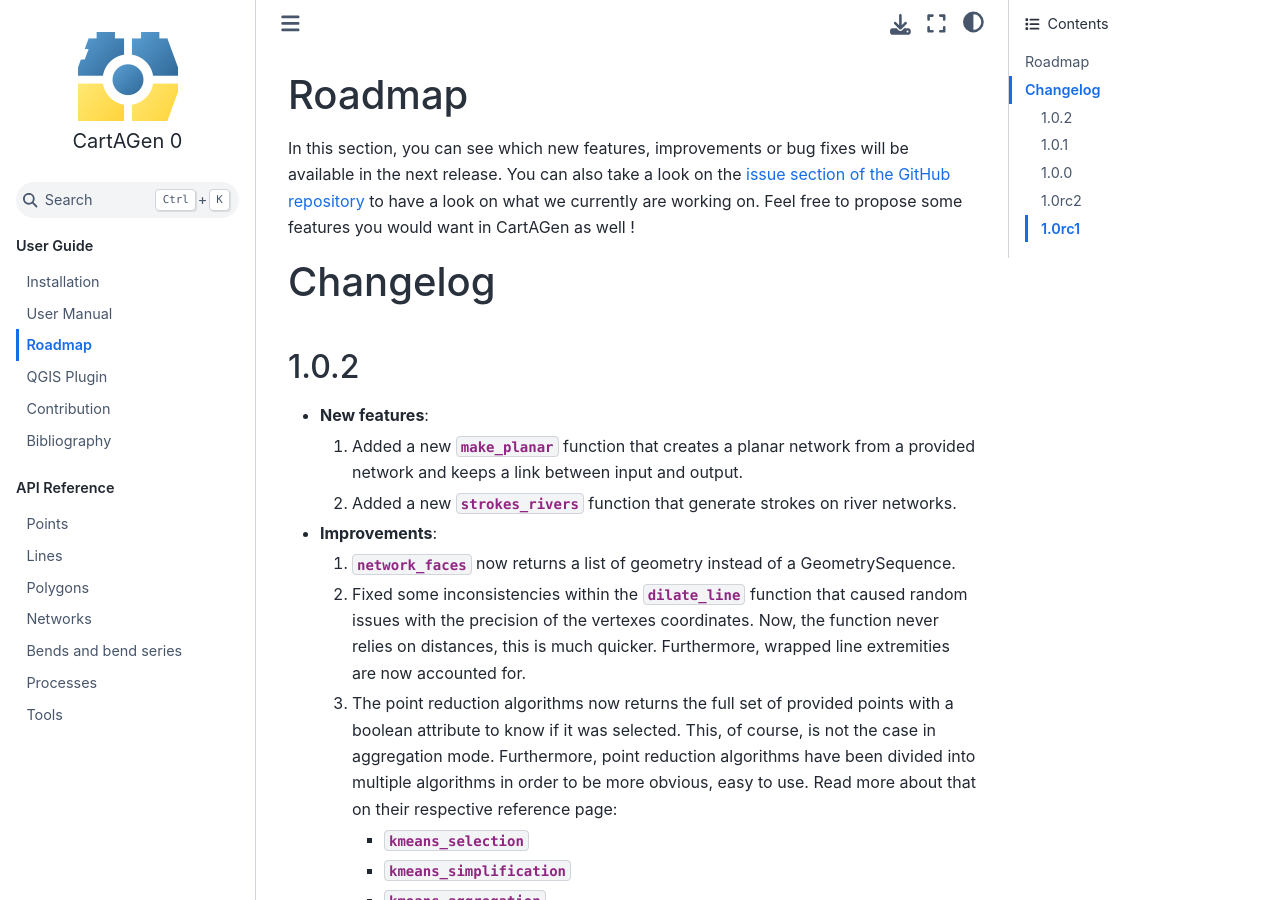
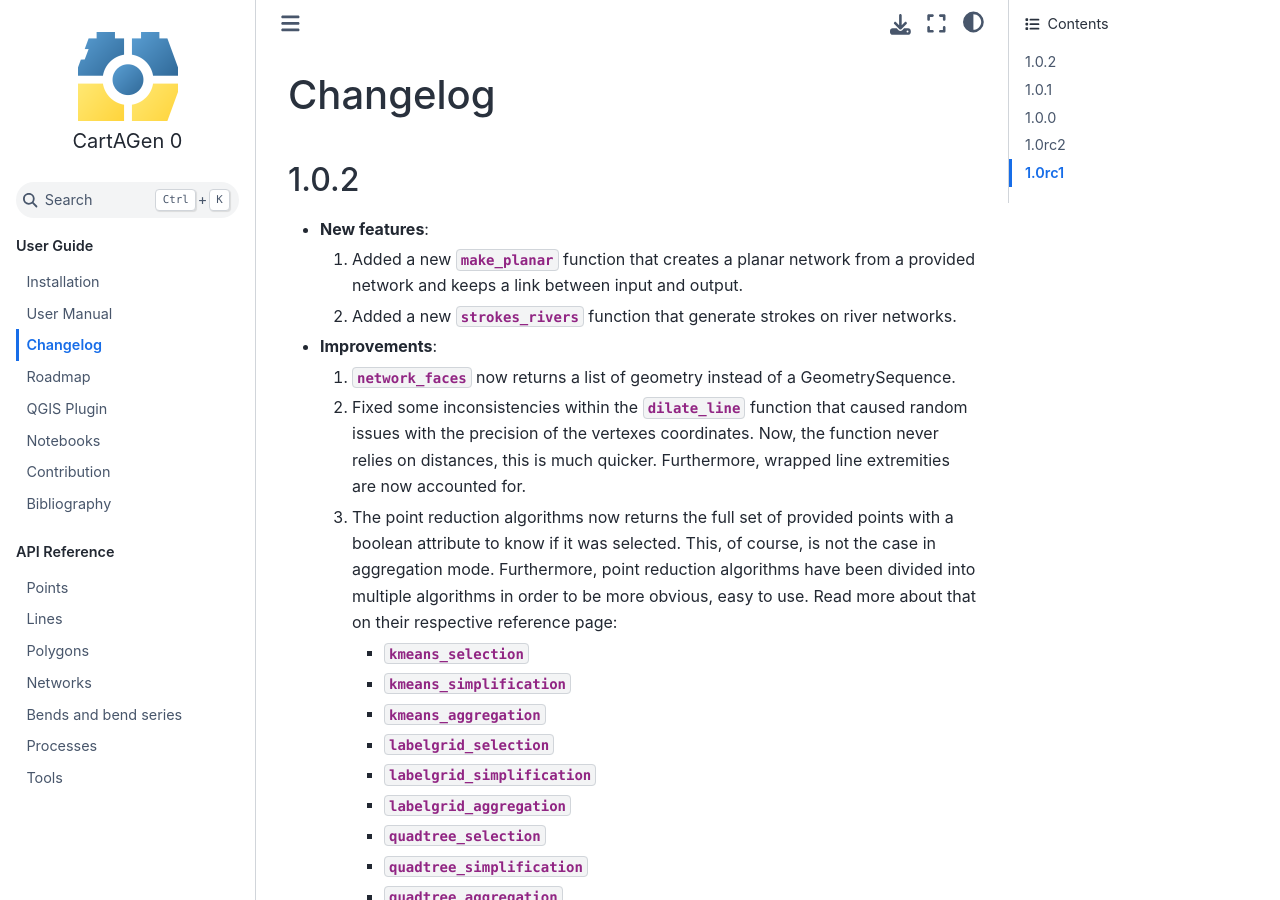
Before and after one commit to LostInZoom/cartagen, a Sphinx documentation site: the page built from docs/changelog.rst, in a window 1280 px wide and 900 px high. Built offline with Sphinx 7.4.7 and the Sphinx Book theme 1.1.4, drawn with Linux system fonts in a browser that asks for light colours.

Commit message:
added roadmap and notebooks

```diff
--- a/docs/changelog.rst
+++ b/docs/changelog.rst
@@ -1,11 +1,4 @@
 .. _changelog:
-
-Roadmap
-#######
-
-In this section, you can see which new features, improvements or bug fixes will be available in the next release.
-You can also take a look on the `issue section of the GitHub repository <https://github.com/LostInZoom/cartagen/issues>`_
-to have a look on what we currently are working on. Feel free to propose some features you would want in CartAGen as well !
 
 Changelog
 #########
--- a/docs/conf.py
+++ b/docs/conf.py
@@ -82,7 +82,7 @@
 }
 
 extlinks = {
-    "bug": ("https://github.com/LostInZoom/cartagen/issues/%s", "#%s"),
+    "issue": ("https://github.com/LostInZoom/cartagen/issues/%s", "#%s"),
     "pr": ("https://github.com/LostInZoom/cartagen/pull/%s", "#%s"),
     "user": ("https://github.com/%s", "%s"),
 }
--- a/docs/index.rst
+++ b/docs/index.rst
@@ -151,7 +151,9 @@
    installation
    manual
    changelog
+   roadmap
    qgis
+   notebooks
    contribution
    bibliography
 
```
Also changed, not shown: docs/notebooks.rst (added, +20 -0 lines), docs/roadmap.rst (added, +33 -0 lines).
